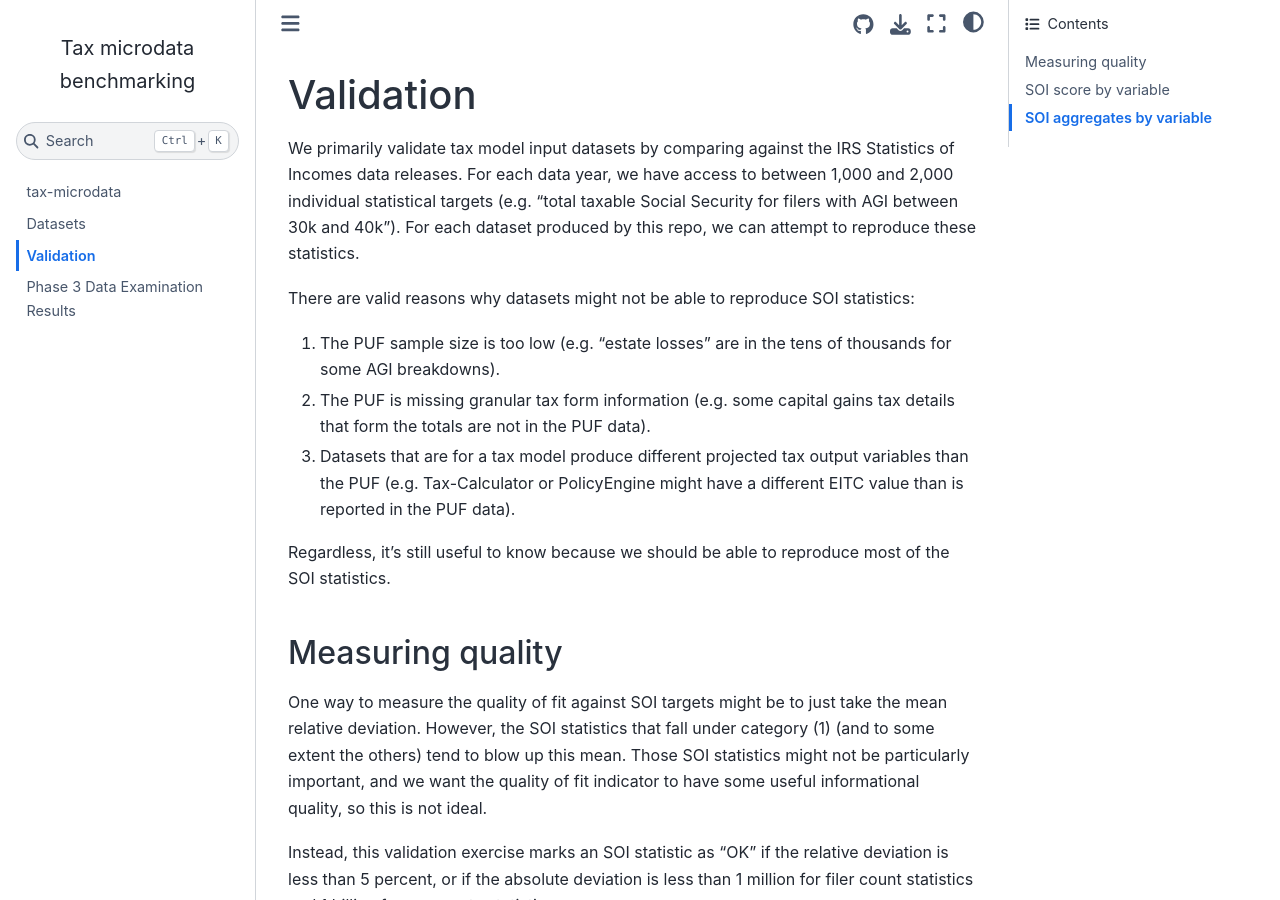
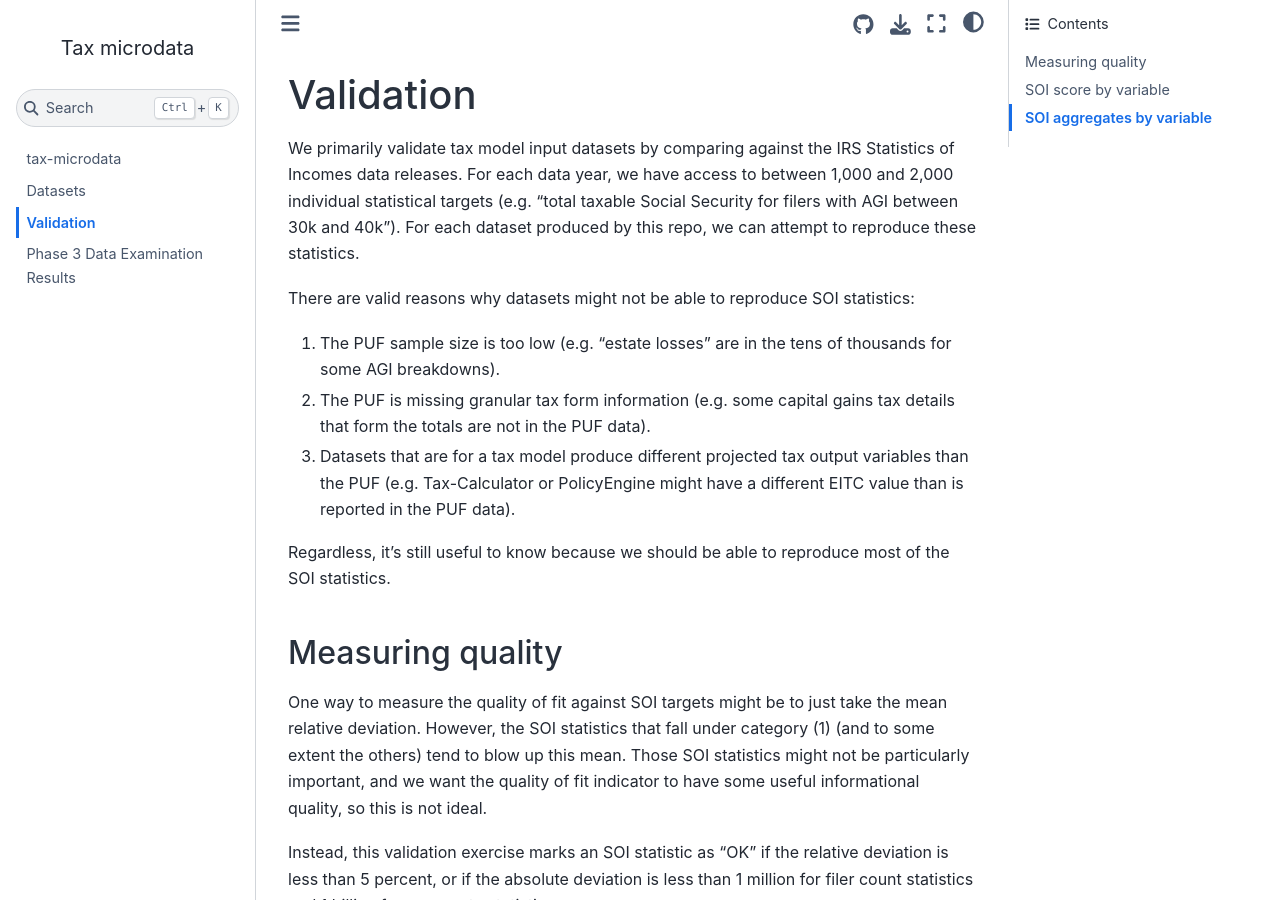
Before and after one commit to PSLmodels/tax-microdata-benchmarking, a Jupyter Book: the page built from docs/book/validation.ipynb, in a window 1280 px wide and 900 px high. Built offline with Jupyter Book 1.0.4 settings and Sphinx 7.4.7 and the Sphinx Book theme 1.1.4, drawn with Linux system fonts in a browser that asks for light colours.

Commit message:
More rename updates in docs/book/ files

```diff
--- a/docs/book/_config.yml
+++ b/docs/book/_config.yml
@@ -1,7 +1,7 @@
 # Book settings
 # Learn more at https://jupyterbook.org/customize/config.html
 
-title: Tax microdata benchmarking
+title: Tax microdata
 author: Policy Simulation Library
 
 # Force re-execution of notebooks on each build.
```
Also changed, not shown: docs/book/uprating.ipynb, docs/book/validation.ipynb.
